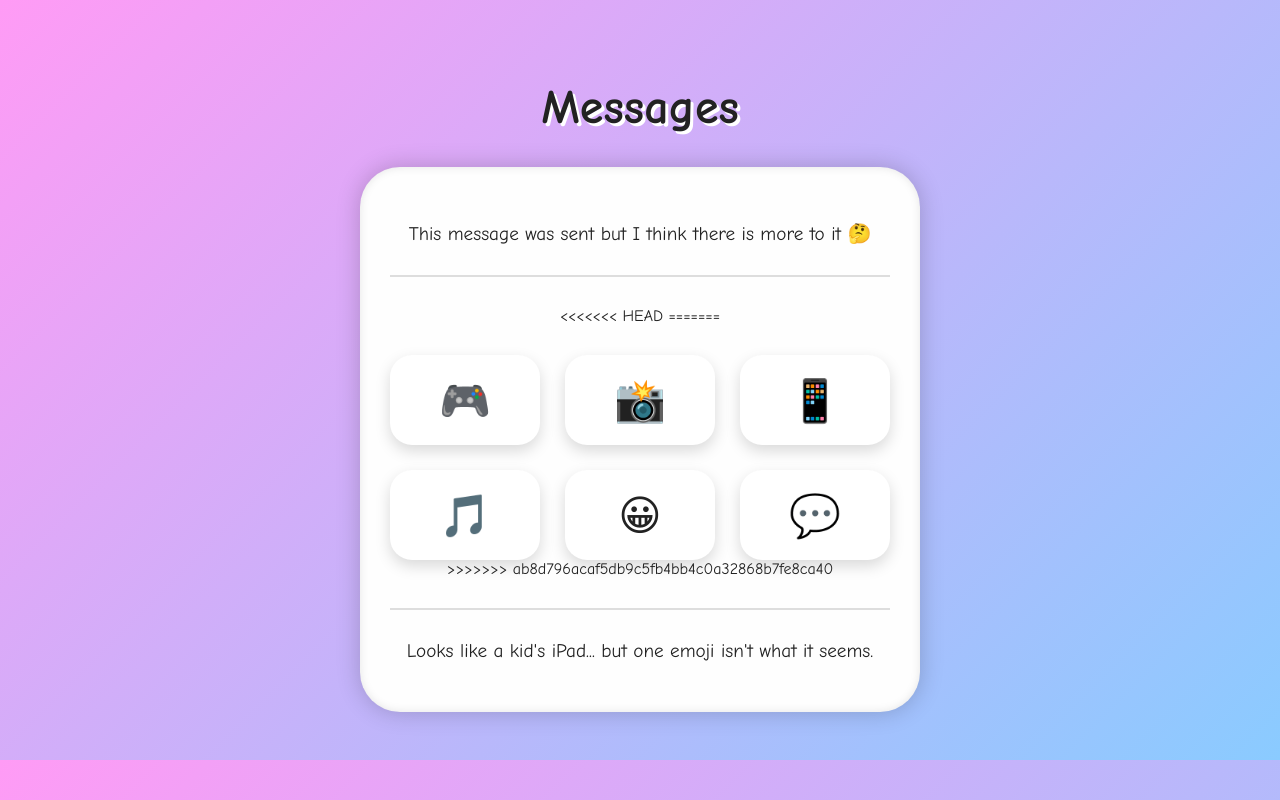
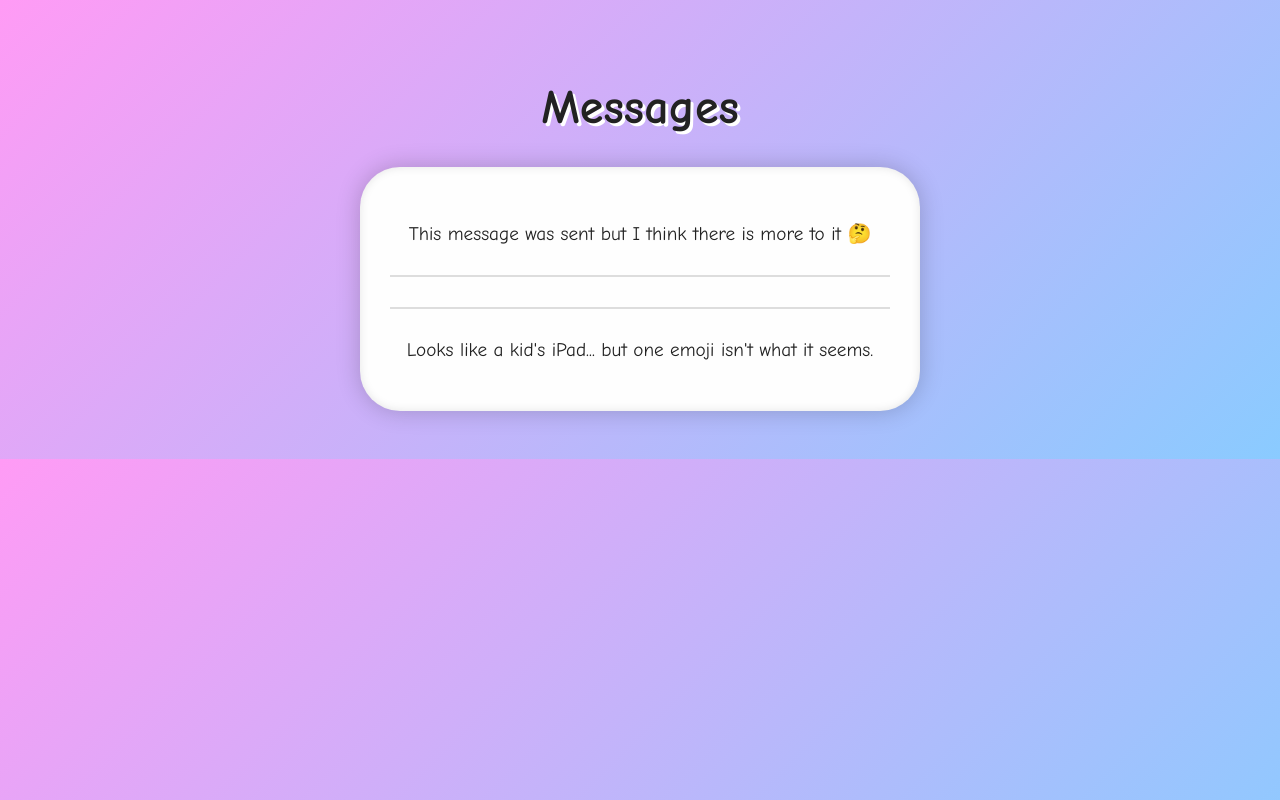
Before and after one commit to Kaleb-me/Final-Project, a plain HTML site: page Code_Files/index.html in a window 1280 px wide. Drawn offline with Linux system fonts and the light colour scheme.

Commit message:
Edited formating

```diff
--- a/Code_Files/index.html
+++ b/Code_Files/index.html
@@ -72,21 +72,9 @@
   <div class="screen">
     <p class="instructions">This message was sent but I think there is more to it &#129300</u></p>
     <hr/>
-<<<<<<< HEAD
-    <!-- Make an decrypt box -->
-    <!-- There will be a message hidden somewhere -->
-=======
 
-    <div class="app-grid">
-      <div class="app-icon">🎮</div>
-      <div class="app-icon">📸</div>
-      <div class="app-icon">📱</div>
-      <div class="app-icon">🎵</div>
-      <div class="app-icon">😀</div> <!-- your stego emoji spot -->
-      <div class="app-icon">💬</div>
-    </div>
-
-    <script>
+<!-- There will be a message hidden somewhere -->
+    <script id="decrypt">
     function variationSelectorToByte(ch) {
         const code = ch.codePointAt(0);
 
@@ -119,7 +107,6 @@
 
 </script>
 
->>>>>>> ab8d796acaf5db9c5fb4bb4c0a32868b7fe8ca40
     <hr/>
     <p class="instructions">Looks like a kid's iPad... but one emoji isn't what it seems.</p>
   </div>
```
